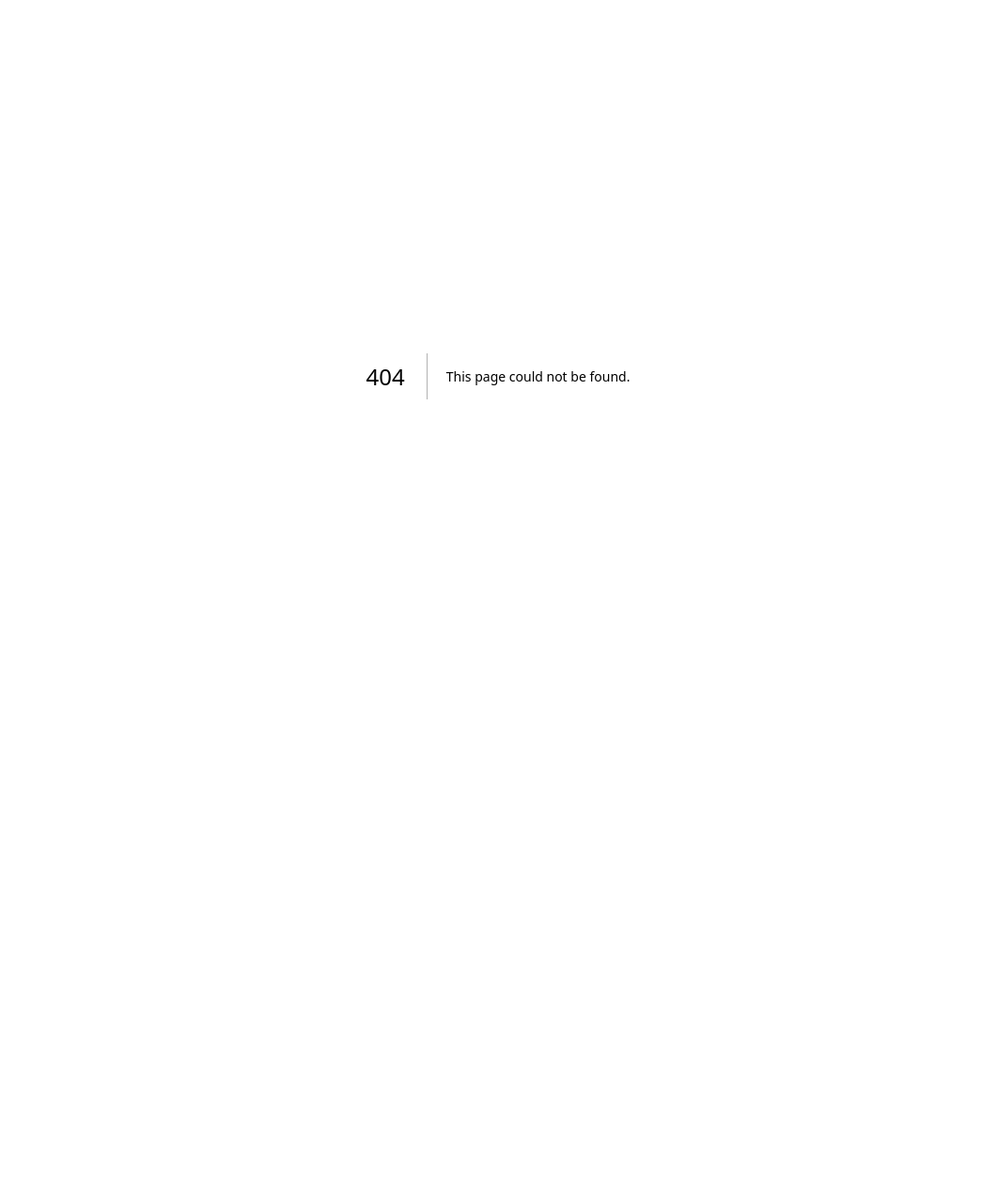
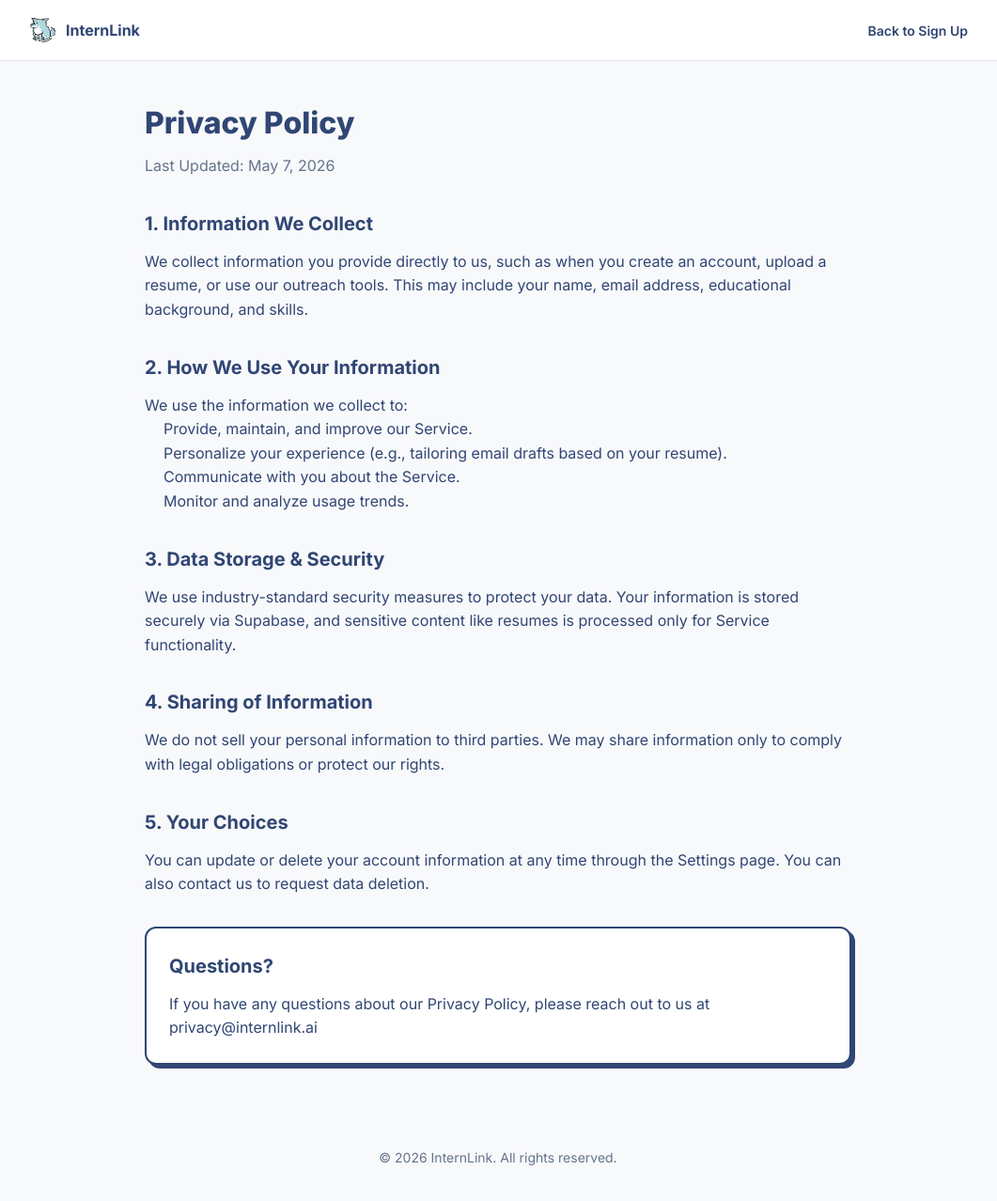
Before and after one commit to AnshR143/professor-outreach, a Next.js app: page /privacy in a window 1280 px wide. Before the commit this address had no page. Shown: the top 1278 px of the page at 94% size, without its empty margins (110-1171 px from the left). Before the commit the page ends 800 px from the top, so only its background shows below. Built offline with nearby package versions, Linux system fonts and the light colour scheme.

Commit message:
Compliance & UI: Fixed Terms/Privacy redirects, added Contact section, and created Privacy Policy

```diff
--- a/app/landing/LandingPage.tsx
+++ b/app/landing/LandingPage.tsx
@@ -6,6 +6,7 @@ import Link from "next/link"
 import { HeroHighlight, Highlight } from "@/components/ui/hero-highlight"
 import { createClient } from "@/lib/supabase/client"
 import Lenis from "lenis"
+import { Contact2 } from "@/components/ui/contact-2"
 
 /* ─── Palette ────────────────────────────────────────────────
    #98bad5  medium blue-gray   → primary accent
@@ -494,6 +495,14 @@ export default function LandingPage() {
       {/* SECTION 2  3D Carousel */}
       <SectionCarousel />
 
+      <Contact2
+        title="Get in Touch"
+        description="Have questions about professor outreach or internships? We're here to help you land your next position."
+        email="ansh.rao.152@gmail.com"
+        phone="(123) 345-6789"
+        web={{ label: "internlink.ai", url: "https://internlink.ai" }}
+      />
+
       {/* SECTION 3  CTA with Wolf */}
       <div className="landing-cta-section" style={{
         position: "relative", overflow: "hidden",
@@ -578,13 +587,9 @@ export default function LandingPage() {
           Built for students. Powered by AI. © 2025 InternLink.
         </p>
         <div style={{ display: "flex", gap: 20 }}>
-          {["Privacy", "Terms", "Contact"].map(l => (
-            <a key={l} href="#" style={{ fontSize: 13, color: "#4a5568", textDecoration: "none", transition: "color 0.15s" }}
-              onMouseEnter={e => (e.currentTarget as HTMLAnchorElement).style.color = "#304674"}
-              onMouseLeave={e => (e.currentTarget as HTMLAnchorElement).style.color = "#4a5568"}>
-              {l}
-            </a>
-          ))}
+          <Link href="/privacy" style={{ fontSize: 13, color: "#4a5568", textDecoration: "none", transition: "color 0.15s" }}>Privacy</Link>
+          <Link href="/terms" style={{ fontSize: 13, color: "#4a5568", textDecoration: "none", transition: "color 0.15s" }}>Terms</Link>
+          <a href="#contact" style={{ fontSize: 13, color: "#4a5568", textDecoration: "none", transition: "color 0.15s" }}>Contact</a>
         </div>
       </div>
     </div>
--- /dev/null
+++ b/app/privacy/page.tsx
@@ -0,0 +1,67 @@
+import React from "react"
+import Link from "next/link"
+
+export default function PrivacyPage() {
+  const lastUpdated = "May 7, 2026"
+
+  return (
+    <div style={{ background: "#f8f9fb", minHeight: "100vh", color: "#304674", fontFamily: "Inter, sans-serif" }}>
+      {/* Header */}
+      <header style={{ background: "#fff", borderBottom: "1px solid #e2e8f0", padding: "16px 24px", position: "sticky", top: 0, zIndex: 10 }}>
+        <div style={{ maxWidth: "1000px", margin: "0 auto", display: "flex", alignItems: "center", justifyContent: "space-between" }}>
+          <Link href="/" style={{ display: "flex", alignItems: "center", gap: 8, textDecoration: "none", color: "#304674", fontWeight: 700 }}>
+            <img src="/link.png" alt="Logo" style={{ width: 32, height: 32 }} />
+            <span>InternLink</span>
+          </Link>
+          <Link href="/signup" style={{ fontSize: 14, fontWeight: 600, color: "#304674", textDecoration: "none" }}>Back to Sign Up</Link>
+        </div>
+      </header>
+
+      {/* Content */}
+      <main style={{ maxWidth: "800px", margin: "40px auto", padding: "0 24px", lineHeight: 1.6 }}>
+        <h1 style={{ fontSize: 32, fontWeight: 800, marginBottom: 8 }}>Privacy Policy</h1>
+        <p style={{ color: "#64748b", marginBottom: 32 }}>Last Updated: {lastUpdated}</p>
+
+        <section style={{ marginBottom: 32 }}>
+          <h2 style={{ fontSize: 20, fontWeight: 700, marginBottom: 12 }}>1. Information We Collect</h2>
+          <p>We collect information you provide directly to us, such as when you create an account, upload a resume, or use our outreach tools. This may include your name, email address, educational background, and skills.</p>
+        </section>
+
+        <section style={{ marginBottom: 32 }}>
+          <h2 style={{ fontSize: 20, fontWeight: 700, marginBottom: 12 }}>2. How We Use Your Information</h2>
+          <p>We use the information we collect to:</p>
+          <ul style={{ paddingLeft: 20 }}>
+            <li>Provide, maintain, and improve our Service.</li>
+            <li>Personalize your experience (e.g., tailoring email drafts based on your resume).</li>
+            <li>Communicate with you about the Service.</li>
+            <li>Monitor and analyze usage trends.</li>
+          </ul>
+        </section>
+
+        <section style={{ marginBottom: 32 }}>
+          <h2 style={{ fontSize: 20, fontWeight: 700, marginBottom: 12 }}>3. Data Storage & Security</h2>
+          <p>We use industry-standard security measures to protect your data. Your information is stored securely via Supabase, and sensitive content like resumes is processed only for Service functionality.</p>
+        </section>
+
+        <section style={{ marginBottom: 32 }}>
+          <h2 style={{ fontSize: 20, fontWeight: 700, marginBottom: 12 }}>4. Sharing of Information</h2>
+          <p>We do not sell your personal information to third parties. We may share information only to comply with legal obligations or protect our rights.</p>
+        </section>
+
+        <section style={{ marginBottom: 32 }}>
+          <h2 style={{ fontSize: 20, fontWeight: 700, marginBottom: 12 }}>5. Your Choices</h2>
+          <p>You can update or delete your account information at any time through the Settings page. You can also contact us to request data deletion.</p>
+        </section>
+
+        <section style={{ marginBottom: 48, padding: "24px", background: "#fff", border: "2px solid #304674", borderRadius: 12, boxShadow: "4px 4px 0px #304674" }}>
+          <h2 style={{ fontSize: 20, fontWeight: 700, marginBottom: 12 }}>Questions?</h2>
+          <p>If you have any questions about our Privacy Policy, please reach out to us at privacy@internlink.ai</p>
+        </section>
+      </main>
+
+      <footer style={{ textAlign: "center", padding: "40px 0", color: "#64748b", fontSize: 14 }}>
+        &copy; 2026 InternLink. All rights reserved.
+      </footer>
+    </div>
+  )
+}
--- a/components/ui/button.tsx
+++ b/components/ui/button.tsx
@@ -1,25 +1,29 @@
+import * as React from "react"
 import { Slot } from "@radix-ui/react-slot"
 import { cva, type VariantProps } from "class-variance-authority"
-import * as React from "react"
+
 import { cn } from "@/lib/utils"
 
 const buttonVariants = cva(
-  "inline-flex items-center justify-center whitespace-nowrap rounded-lg text-sm font-medium transition-colors outline-offset-2 focus-visible:outline focus-visible:outline-2 disabled:pointer-events-none disabled:opacity-50 [&_svg]:pointer-events-none [&_svg]:shrink-0",
+  "inline-flex items-center justify-center whitespace-nowrap rounded-md text-sm font-medium ring-offset-background transition-colors focus-visible:outline-none focus-visible:ring-2 focus-visible:ring-ring focus-visible:ring-offset-2 disabled:pointer-events-none disabled:opacity-50",
   {
     variants: {
       variant: {
-        default: "bg-[#304674] text-white shadow-sm hover:bg-[#304674]",
-        destructive: "bg-red-500 text-white shadow-sm hover:bg-red-600",
-        outline: "border border-[#e2e8f0] bg-white shadow-sm hover:bg-[#f8f9fb] hover:text-[#0f172a] text-[#374151]",
-        secondary: "bg-[#f1f5f9] text-[#475569] shadow-sm hover:bg-[#e2e8f0]",
-        ghost: "hover:bg-[#f1f5f9] hover:text-[#0f172a] text-[#64748b]",
-        link: "text-[#304674] underline-offset-4 hover:underline",
+        default: "bg-primary text-primary-foreground hover:bg-primary/90",
+        destructive:
+          "bg-destructive text-destructive-foreground hover:bg-destructive/90",
+        outline:
+          "border border-input bg-background hover:bg-accent hover:text-accent-foreground",
+        secondary:
+          "bg-secondary text-secondary-foreground hover:bg-secondary/80",
+        ghost: "hover:bg-accent hover:text-accent-foreground",
+        link: "text-primary underline-offset-4 hover:underline",
       },
       size: {
-        default: "h-9 px-4 py-2",
-        sm: "h-8 rounded-lg px-3 text-xs",
-        lg: "h-10 rounded-lg px-8",
-        icon: "h-9 w-9",
+        default: "h-10 px-4 py-2",
+        sm: "h-9 rounded-md px-3",
+        lg: "h-11 rounded-md px-8",
+        icon: "h-10 w-10",
       },
     },
     defaultVariants: {
@@ -39,7 +43,11 @@ const Button = React.forwardRef<HTMLButtonElement, ButtonProps>(
   ({ className, variant, size, asChild = false, ...props }, ref) => {
     const Comp = asChild ? Slot : "button"
     return (
-      <Comp className={cn(buttonVariants({ variant, size, className }))} ref={ref} {...props} />
+      <Comp
+        className={cn(buttonVariants({ variant, size, className }))}
+        ref={ref}
+        {...props}
+      />
     )
   },
 )
--- /dev/null
+++ b/components/ui/contact-2.tsx
@@ -0,0 +1,87 @@
+import React from "react";
+
+import { Button } from "@/components/ui/button";
+import { Input } from "@/components/ui/input";
+import { Label } from "@/components/ui/label";
+import { Textarea } from "@/components/ui/textarea";
+
+interface Contact2Props {
+  title?: string;
+  description?: string;
+  phone?: string;
+  email?: string;
+  web?: { label: string; url: string };
+}
+
+export const Contact2 = ({
+  title = "Contact Us",
+  description = "We are available for questions, feedback, or collaboration opportunities. Let us know how we can help!",
+  phone = "(123) 34567890",
+  email = "ansh.rao.152@gmail.com",
+  web = { label: "internlink.ai", url: "https://internlink.ai" },
+}: Contact2Props) => {
+  return (
+    <section id="contact" className="py-32 bg-white">
+      <div className="container mx-auto px-4">
+        <div className="mx-auto flex max-w-screen-xl flex-col justify-between gap-10 lg:flex-row lg:gap-20">
+          <div className="mx-auto flex max-w-sm flex-col justify-between gap-10">
+            <div className="text-center lg:text-left">
+              <h1 className="mb-2 text-5xl font-semibold lg:mb-1 lg:text-6xl text-[#304674]">
+                {title}
+              </h1>
+              <p className="text-muted-foreground">{description}</p>
+            </div>
+            <div className="mx-auto w-fit lg:mx-0">
+              <h3 className="mb-6 text-center text-2xl font-semibold lg:text-left text-[#304674]">
+                Contact Details
+              </h3>
+              <ul className="ml-4 list-disc text-[#304674]">
+                <li>
+                  <span className="font-bold">Phone: </span>
+                  {phone}
+                </li>
+                <li>
+                  <span className="font-bold">Email: </span>
+                  <a href={`mailto:${email}`} className="underline">
+                    {email}
+                  </a>
+                </li>
+                <li>
+                  <span className="font-bold">Web: </span>
+                  <a href={web.url} target="_blank" className="underline">
+                    {web.label}
+                  </a>
+                </li>
+              </ul>
+            </div>
+          </div>
+          <div className="mx-auto flex max-w-screen-md flex-col gap-6 rounded-lg border border-[#e2e8f0] p-10 bg-[#f8f9fb] shadow-sm">
+            <div className="flex gap-4">
+              <div className="grid w-full items-center gap-1.5">
+                <Label htmlFor="firstname">First Name</Label>
+                <Input type="text" id="firstname" placeholder="First Name" className="bg-white" />
+              </div>
+              <div className="grid w-full items-center gap-1.5">
+                <Label htmlFor="lastname">Last Name</Label>
+                <Input type="text" id="lastname" placeholder="Last Name" className="bg-white" />
+              </div>
+            </div>
+            <div className="grid w-full items-center gap-1.5">
+              <Label htmlFor="email">Email</Label>
+              <Input type="email" id="email" placeholder="Email" className="bg-white" />
+            </div>
+            <div className="grid w-full items-center gap-1.5">
+              <Label htmlFor="subject">Subject</Label>
+              <Input type="text" id="subject" placeholder="Subject" className="bg-white" />
+            </div>
+            <div className="grid w-full gap-1.5">
+              <Label htmlFor="message">Message</Label>
+              <Textarea placeholder="Type your message here." id="message" className="bg-white" />
+            </div>
+            <Button className="w-full bg-[#304674] hover:bg-[#1a2e52] text-white">Send Message</Button>
+          </div>
+        </div>
+      </div>
+    </section>
+  );
+};
--- a/components/ui/input.tsx
+++ b/components/ui/input.tsx
@@ -1,22 +1,24 @@
-import { cn } from "@/lib/utils"
 import * as React from "react"
 
-const Input = React.forwardRef<HTMLInputElement, React.ComponentProps<"input">>(
+import { cn } from "@/lib/utils"
+
+export interface InputProps
+  extends React.InputHTMLAttributes<HTMLInputElement> {}
+
+const Input = React.forwardRef<HTMLInputElement, InputProps>(
   ({ className, type, ...props }, ref) => {
     return (
       <input
         type={type}
         className={cn(
-          "flex h-9 w-full rounded-lg border border-[#e2e8f0] bg-[#f8f9fb] px-3 py-2 text-sm text-[#0f172a] shadow-sm transition-shadow placeholder:text-[#94a3b8] focus-visible:border-[#304674] focus-visible:outline-none focus-visible:ring-2 focus-visible:ring-[#304674]/20 disabled:cursor-not-allowed disabled:opacity-50",
-          type === "file" &&
-            "p-0 pr-3 italic text-[#94a3b8] file:me-3 file:h-full file:border-0 file:border-r file:border-solid file:border-[#e2e8f0] file:bg-transparent file:px-3 file:text-sm file:font-medium file:not-italic file:text-[#374151]",
-          className,
+          "flex h-10 w-full rounded-md border border-input bg-background px-3 py-2 text-sm ring-offset-background file:border-0 file:bg-transparent file:text-sm file:font-medium file:text-foreground placeholder:text-muted-foreground focus-visible:outline-none focus-visible:ring-2 focus-visible:ring-ring focus-visible:ring-offset-2 disabled:cursor-not-allowed disabled:opacity-50",
+          className
         )}
         ref={ref}
         {...props}
       />
     )
-  },
+  }
 )
 Input.displayName = "Input"
 
--- a/components/ui/label.tsx
+++ b/components/ui/label.tsx
@@ -1,19 +1,26 @@
 "use client"
+
 import * as React from "react"
+import * as LabelPrimitive from "@radix-ui/react-label"
+import { cva, type VariantProps } from "class-variance-authority"
+
 import { cn } from "@/lib/utils"
 
-const Label = React.forwardRef<HTMLLabelElement, React.LabelHTMLAttributes<HTMLLabelElement>>(
-  ({ className, ...props }, ref) => (
-    <label
-      ref={ref}
-      className={cn(
-        "text-sm font-medium leading-4 text-[#374151] peer-disabled:cursor-not-allowed peer-disabled:opacity-70",
-        className,
-      )}
-      {...props}
-    />
-  ),
+const labelVariants = cva(
+  "text-sm font-medium leading-none peer-disabled:cursor-not-allowed peer-disabled:opacity-70",
 )
-Label.displayName = "Label"
+
+const Label = React.forwardRef<
+  React.ElementRef<typeof LabelPrimitive.Root>,
+  React.ComponentPropsWithoutRef<typeof LabelPrimitive.Root> &
+    VariantProps<typeof labelVariants>
+>(({ className, ...props }, ref) => (
+  <LabelPrimitive.Root
+    ref={ref}
+    className={cn(labelVariants(), className)}
+    {...props}
+  />
+))
+Label.displayName = LabelPrimitive.Root.displayName
 
 export { Label }
--- /dev/null
+++ b/components/ui/textarea.tsx
@@ -0,0 +1,24 @@
+import * as React from "react"
+
+import { cn } from "@/lib/utils"
+
+export interface TextareaProps
+  extends React.TextareaHTMLAttributes<HTMLTextAreaElement> {}
+
+const Textarea = React.forwardRef<HTMLTextAreaElement, TextareaProps>(
+  ({ className, ...props }, ref) => {
+    return (
+      <textarea
+        className={cn(
+          "flex min-h-[80px] w-full rounded-md border border-input bg-background px-3 py-2 text-sm ring-offset-background placeholder:text-muted-foreground focus-visible:outline-none focus-visible:ring-2 focus-visible:ring-ring focus-visible:ring-offset-2 disabled:cursor-not-allowed disabled:opacity-50",
+          className
+        )}
+        ref={ref}
+        {...props}
+      />
+    )
+  }
+)
+Textarea.displayName = "Textarea"
+
+export { Textarea }
--- a/middleware.ts
+++ b/middleware.ts
@@ -8,7 +8,9 @@ export async function middleware(request: NextRequest) {
     pathname.startsWith("/login") ||
     pathname.startsWith("/signup") ||
     pathname.startsWith("/auth/") ||
-    pathname.startsWith("/onboarding")
+    pathname.startsWith("/onboarding") ||
+    pathname === "/terms" ||
+    pathname === "/privacy"
 
   // If env vars are missing, just let the request through to avoid hard crash
   if (!process.env.NEXT_PUBLIC_SUPABASE_URL || !process.env.NEXT_PUBLIC_SUPABASE_ANON_KEY) {
--- a/package.json
+++ b/package.json
@@ -14,6 +14,7 @@
     "@radix-ui/react-dialog": "^1.1.4",
     "@radix-ui/react-dropdown-menu": "^2.1.16",
     "@radix-ui/react-icons": "^1.3.2",
+    "@radix-ui/react-label": "^2.1.8",
     "@radix-ui/react-select": "^2.1.4",
     "@radix-ui/react-slot": "^1.2.4",
     "@radix-ui/react-tabs": "^1.1.2",
```
Also changed, not shown: 1 other file (tests, documents, lock files or other folders).
